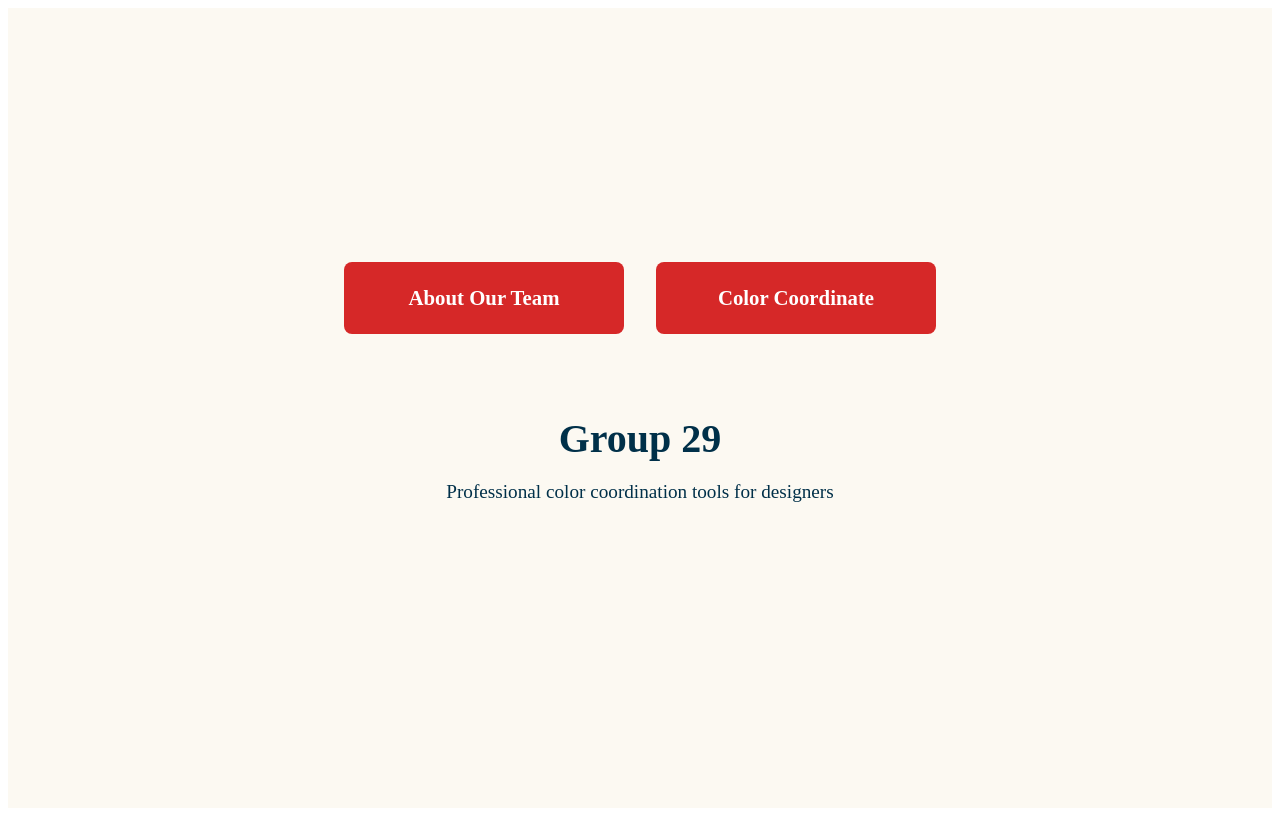
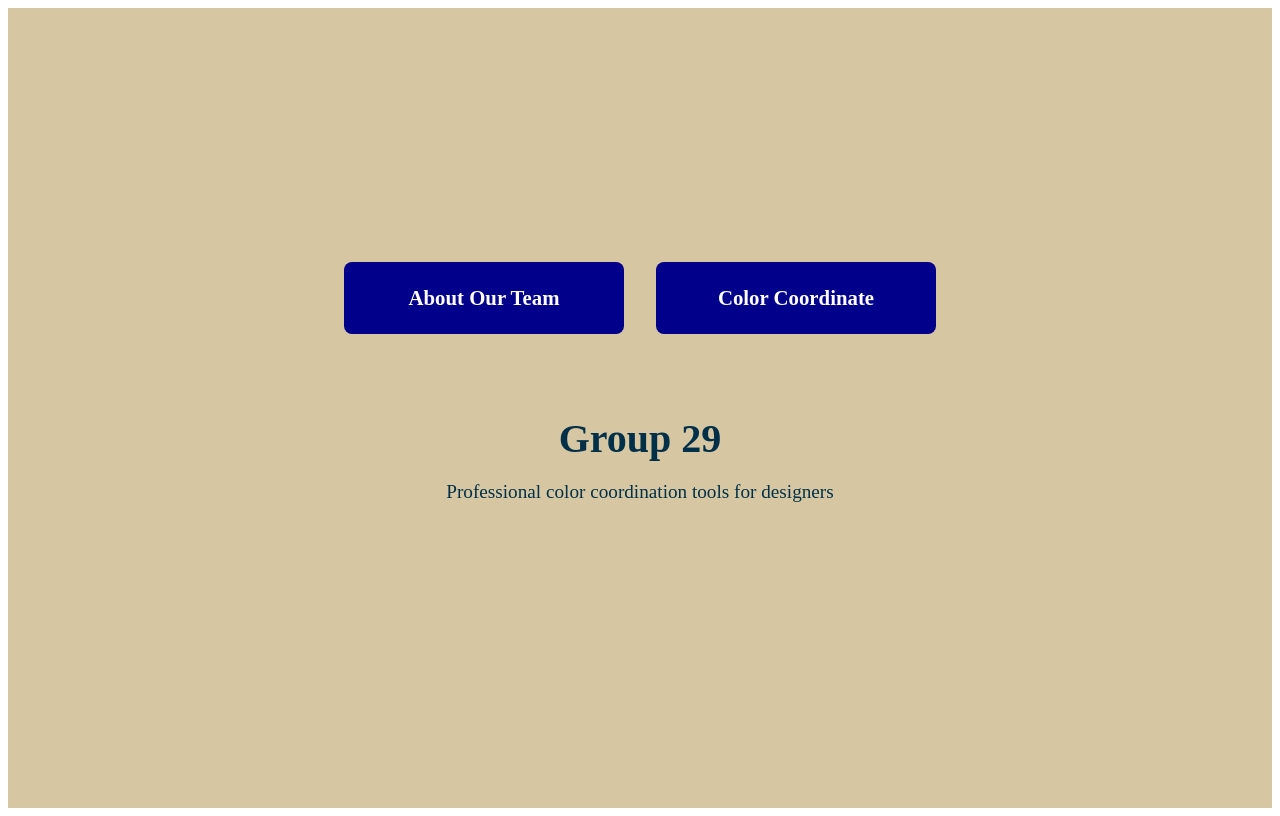
Before and after one commit to HridayaB/hridaya-app, an Angular app: page /home in a window 1280 px wide. Built offline with nearby package versions, Linux system fonts and the light colour scheme.

Commit message:
colored home style

```diff
--- a/src/home/home.component.css
+++ b/src/home/home.component.css
@@ -7,7 +7,7 @@
     text-align: center;
     padding: 2rem;
     box-sizing: border-box;
-    background-color: #FCF9F2;
+    background-color: #d6c7a2;
 }
 
 .header {
@@ -43,7 +43,7 @@
     transition: all 0.3s ease;
     min-width: 200px;
     color: white;
-    background-color: #D62828; ;
+    background-color: #00008B; ;
 }
 
 .button-content h3 {
@@ -54,7 +54,7 @@
 .about-button:hover {
     transform: translateY(-3px);
     background-color: #F77F00;
-    color: #D62828;
+    color: #00008B;
 }
 
 .color-button:hover {
```
